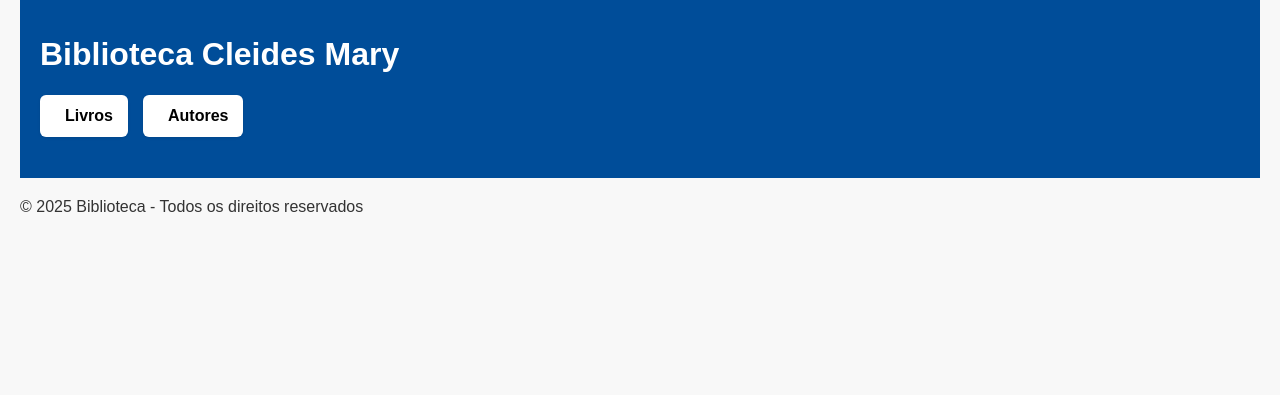
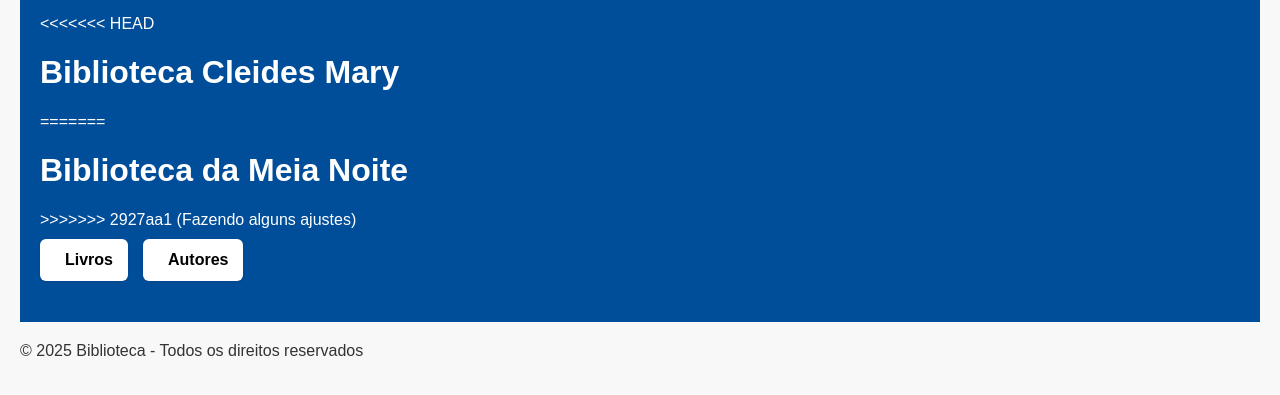
Before and after one commit to Cleide018/Cleide018-Atividade-Individual-CRUD-de-Entidades-Relacionadas, a Flask app: page / in a window 1280 px wide. Shown: the top 395 px of the page. Run offline with Flask 3, Linux system fonts and the light colour scheme.

Commit message:
Modificando algumas coisas

```diff
--- a/app/templates/base.html
+++ b/app/templates/base.html
@@ -9,7 +9,11 @@
 <body>
     <header>
         <div class="logo">
+<<<<<<< HEAD
             <h1>Biblioteca Cleides Mary</h1>
+=======
+            <h1>Biblioteca da Meia Noite</h1>
+>>>>>>> 2927aa1 (Fazendo alguns ajustes)
         </div>
         <nav>
             <ul>
--- a/app/templates/home.html
+++ b/app/templates/home.html
@@ -9,7 +9,11 @@
 <body>
     <header>
         <div class="logo">
+<<<<<<< HEAD
             <h1>Biblioteca Cleides Mary</h1>
+=======
+            <h1>Biblioteca da Meia Noite</h1>
+>>>>>>> 2927aa1 (Fazendo alguns ajustes)
         </div>
 
         <nav>
```
Also changed, not shown: app/database/banco.db (added).
